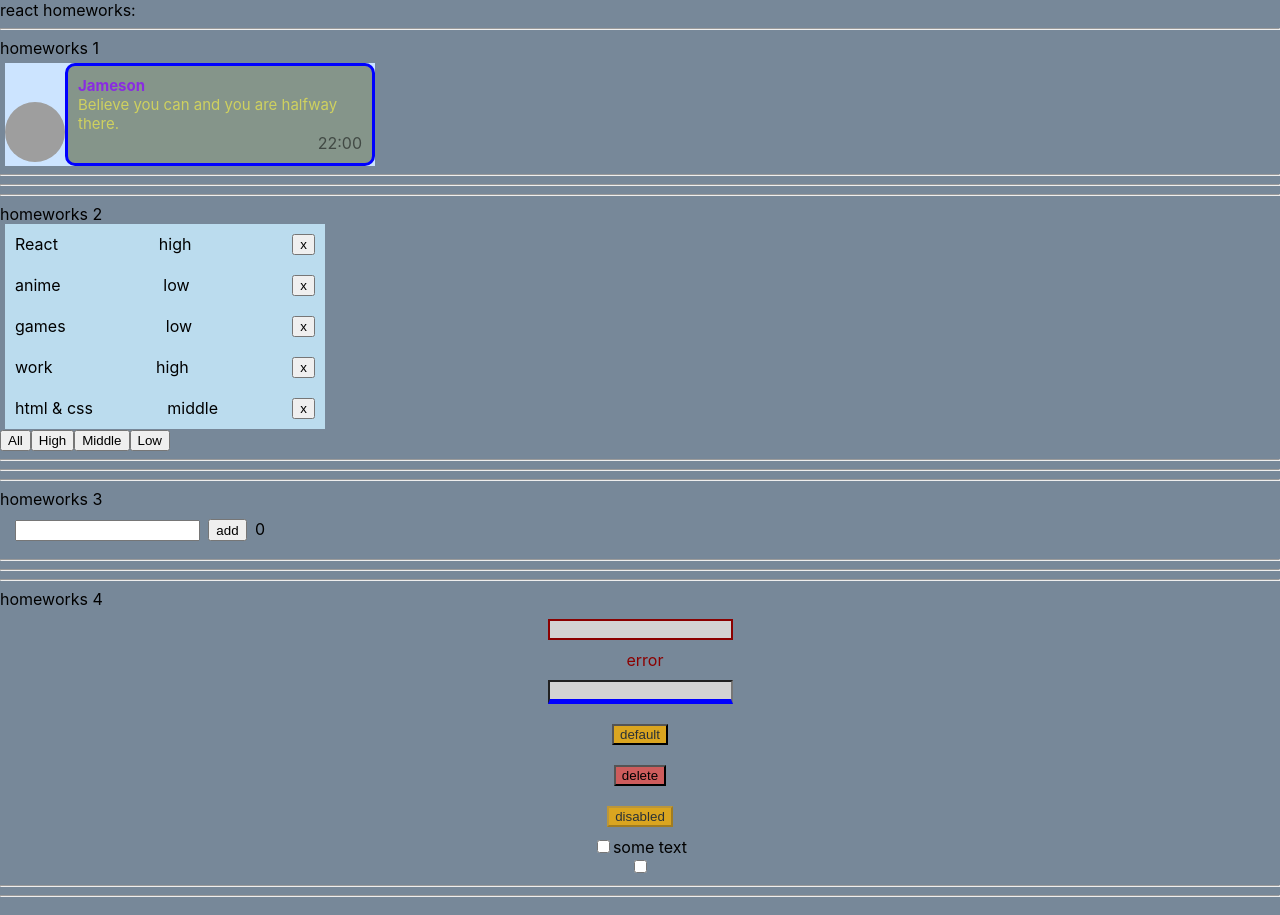
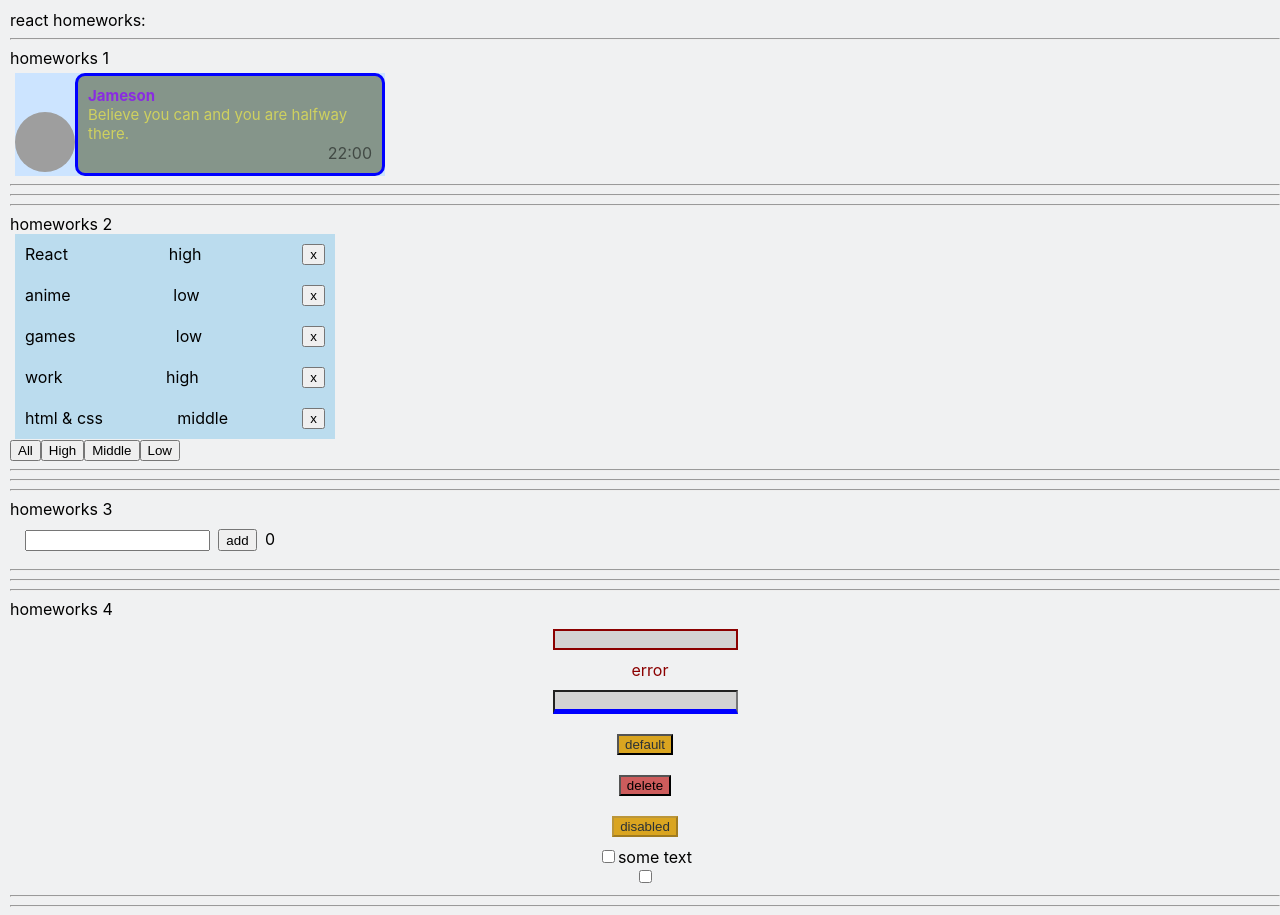
Before and after one commit to fedorgerasimov/HomeworkTS, a React (Create React App) app: page / in a window 1280 px wide. Built offline with nearby package versions, Linux system fonts and the light colour scheme; grey boxes are pictures that could not be loaded.

Commit message:
changed background color

```diff
--- a/src/p1-main/m1-ui/u1-app/App.module.css
+++ b/src/p1-main/m1-ui/u1-app/App.module.css
@@ -3,6 +3,7 @@
 }
 
 body {
-    background: lightslategrey;
-;
+    background: rgba(212, 215, 217, 0.34);
+    margin-left: 10px;
+    margin-top: 10px;
 }
```
